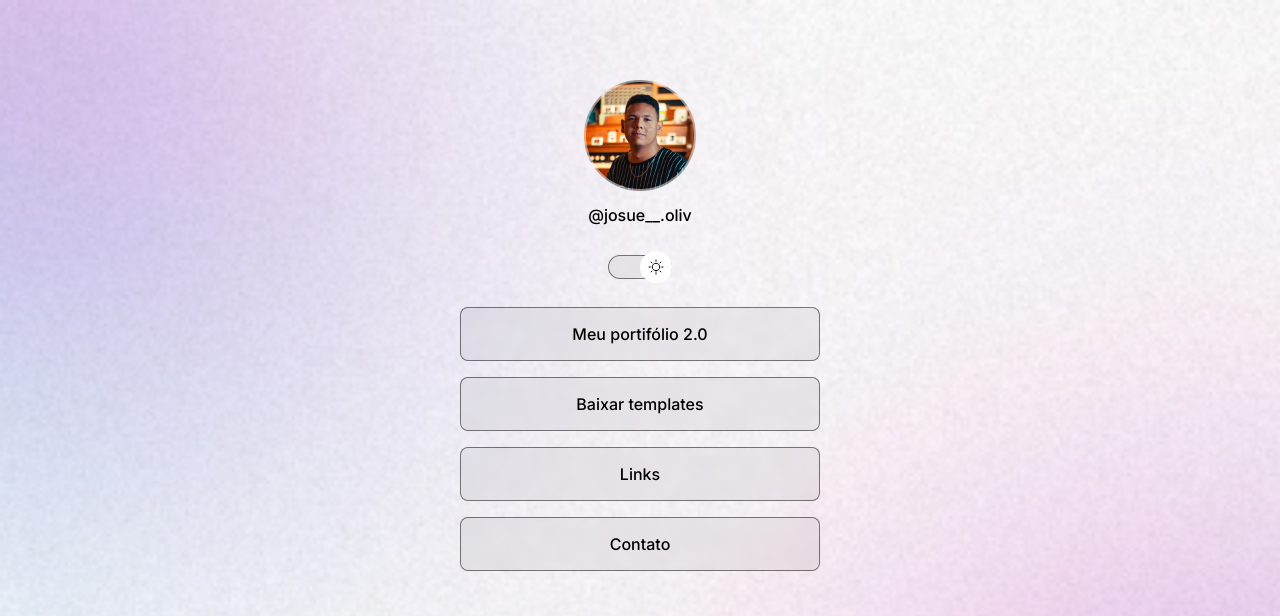
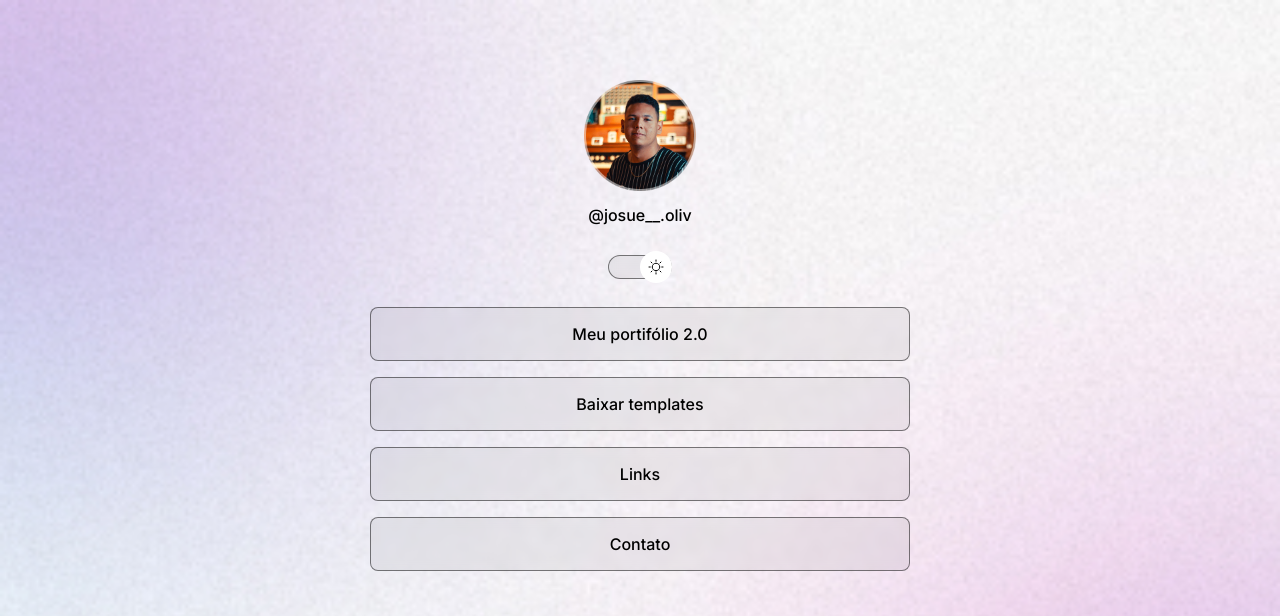
Before and after one commit to chockjosue/Projeto-2---Perfil, a plain HTML site: page index.html in a window 1280 px wide. Shown: the top 616 px of the page. Drawn offline with nearby package versions, Linux system fonts and the light colour scheme.

Commit message:
ajustar container

```diff
--- a/style.css
+++ b/style.css
@@ -34,8 +34,10 @@ body{
 
 }
 #container{
-    width: 360px;
-    margin: 56px auto;
+    width: 100%;
+    max-width: 588px;
+    margin: 56px auto 0px;
+    padding: 0 24px;
 
 }
 .profile{
```
